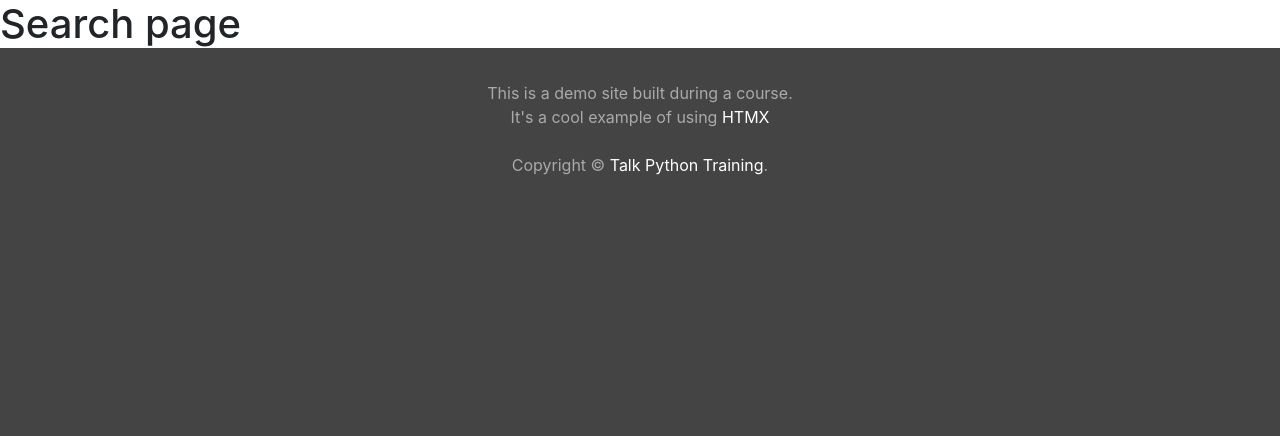
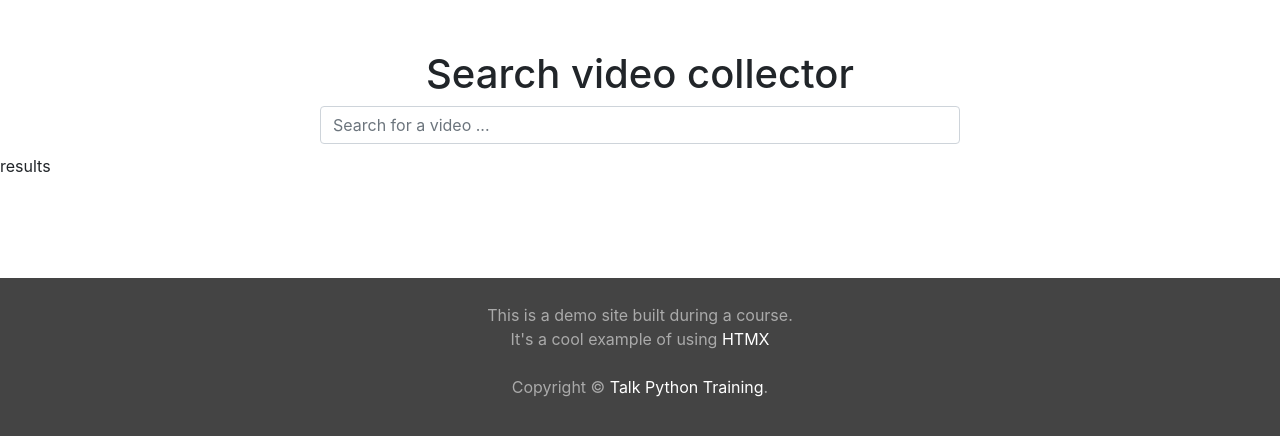
Before and after one commit to talkpython/htmx-python-course, a Flask app: page /videos/search in a window 1280 px wide. Shown: the part 56-492 px from the top of the page. Run offline with Flask 2, Linux system fonts and the light colour scheme; parts of the project's set-up code (start-up, migrations or seed data) failed here and were passed over; some libraries are stand-ins or nearby versions.

Commit message:
Search input html all set up.

```diff
--- a/code/ch6_active_search/ch6_final_video_collector/templates/videos/search.html
+++ b/code/ch6_active_search/ch6_final_video_collector/templates/videos/search.html
@@ -1,7 +1,19 @@
 {% extends "shared/_layout.html" %}
 {% block main_content %}
 
-    <h1>Search page</h1>
+    <div class="search-inputs">
+        <h1>Search video collector</h1>
+        <input
+                name="search_text"
+                placeholder="Search for a video ..."
+                class="form-control"
+                type="text">
+
+    </div>
+
+    <div class="videos search-results" id="search-results">
+        results
+    </div>
 
 {% endblock %}
 
```
